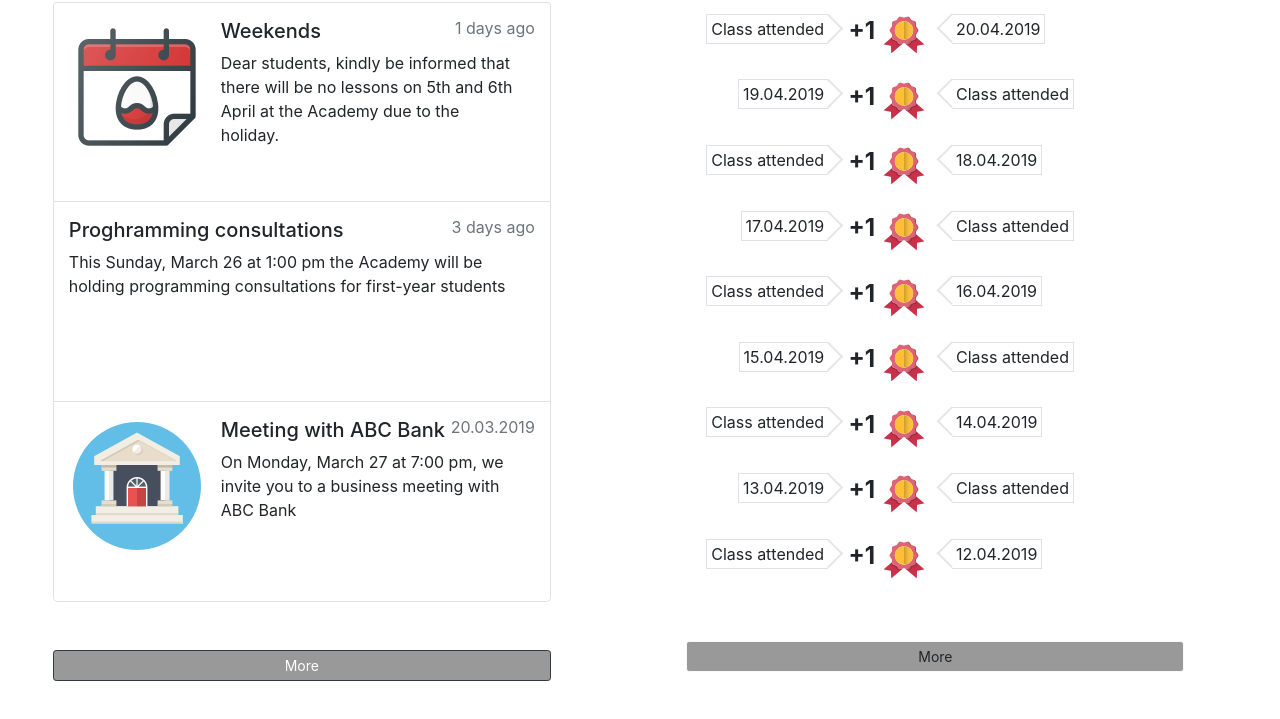
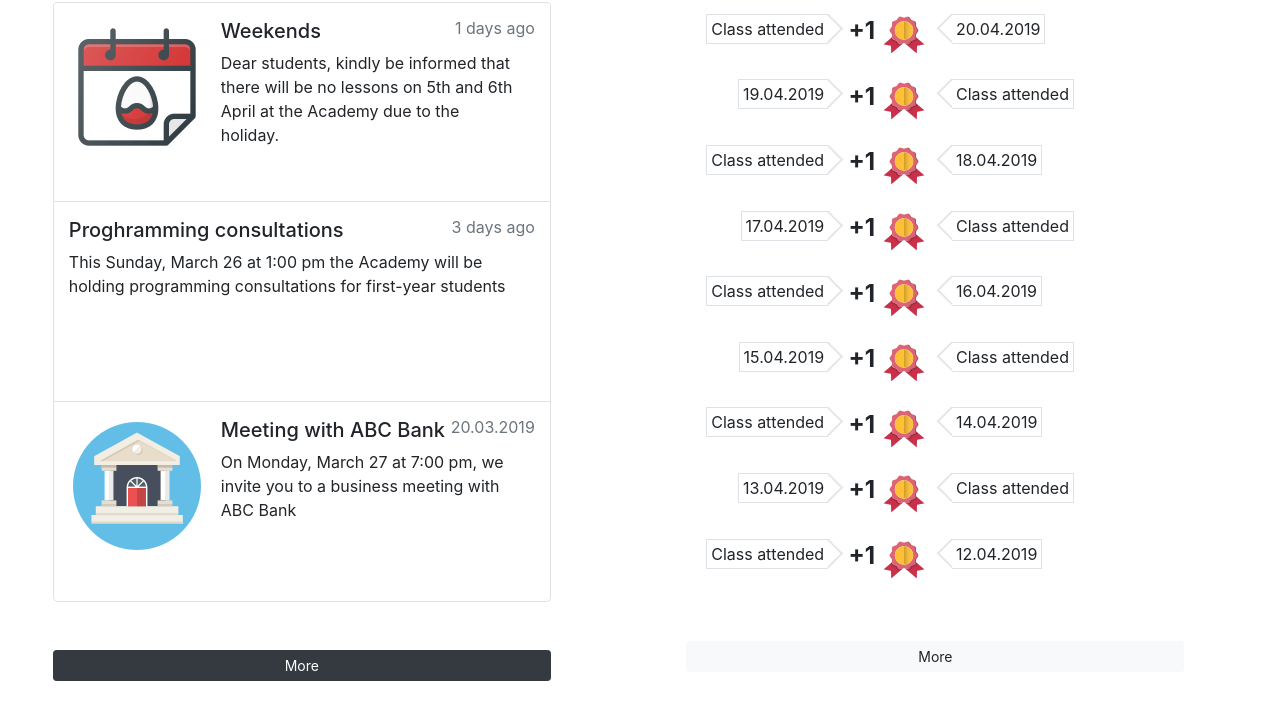
Before and after one commit to Paskalik/HW_18, a plain HTML site: page index/index.html in a window 1280 px wide. Shown: the part 231-950 px from the top of the page. Drawn offline with nearby package versions, Linux system fonts and the light colour scheme.

Commit message:
20191128_1947

```diff
--- a/index/index.html
+++ b/index/index.html
@@ -74,7 +74,7 @@
           </h5>
           <p class="mr-3">On Monday, March 27 at 7:00 pm, we invite you to a business meeting with ABC Bank</p>
         </div>
-        <button type="button" class="btn btn-dark btn-sm btn-block mt-5 mb-5">More</button>
+        <button type="button" class="btn btn-dark bg-dark btn-sm btn-block mt-5 mb-5">More</button>
       </div>
   		<div class="offset-lg-1 col-lg-5 col-md-12 col-sm-12">
         <p class="display-4 text-center mt-2 mb-3">Rewards</p>
@@ -208,7 +208,7 @@
             </tr>
           </table>
         </div>
-        <button type="button" class="btn btn-light btn-sm btn-block mt-5 mb-5">More</button>
+        <button type="button" class="btn btn-light bg-light btn-sm btn-block mt-5 mb-5">More</button>
       </div>
   	</div>
   </main>
```
